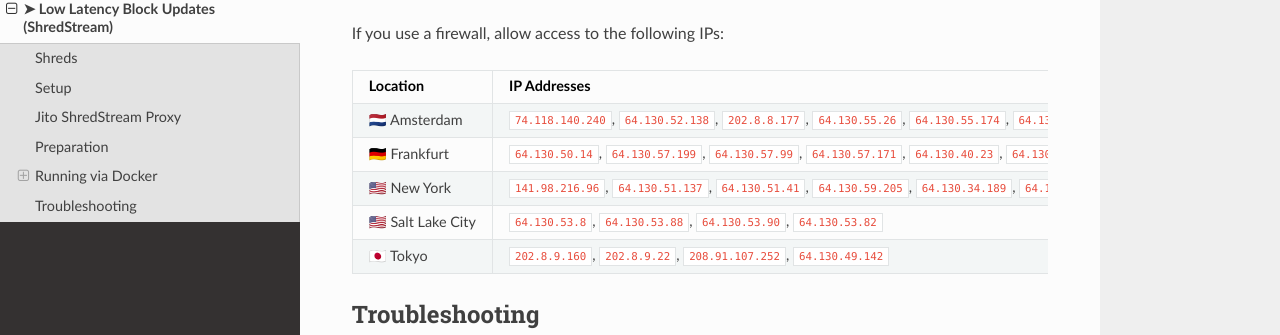
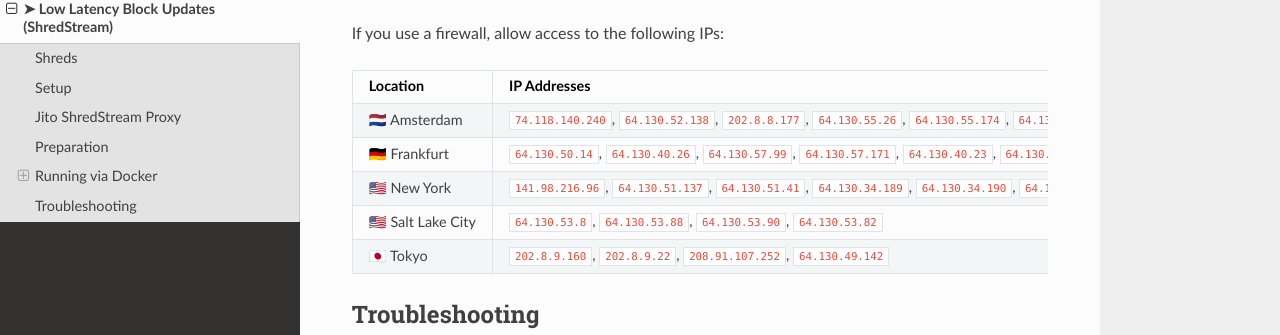
Before and after one commit to jito-labs/jito-docs, a Sphinx documentation site: the page built from docs/source/lowlatencytxnfeed.md, in a window 1280 px wide and 900 px high, scrolled down 2651 px. Shown: the part 188-523 px from the top of the window. Built offline with Sphinx 7.4.7 and the Read the Docs theme 3.1.0, drawn with Linux system fonts in a browser that asks for light colours.

```diff
--- a/docs/source/lowlatencytxnfeed.md
+++ b/docs/source/lowlatencytxnfeed.md
@@ -102,13 +102,13 @@ Decoding shreds lets you access transactions without running a full Solana node.
 
 If you use a firewall, allow access to the following IPs:
 
-| Location            | IP Addresses                                                                                                                          |
-|---------------------|---------------------------------------------------------------------------------------------------------------------------------------|
-| 🇳🇱 Amsterdam      | `74.118.140.240`, `64.130.52.138`, `202.8.8.177`, `64.130.55.26`, `64.130.55.174`, `64.130.55.28`                                     |
-| 🇩🇪 Frankfurt      | `64.130.50.14`, `64.130.57.199`, `64.130.57.99`, `64.130.57.171`, `64.130.40.23`, `64.130.40.22`, `64.130.40.21`                      |
-| 🇺🇸 New York       | `141.98.216.96`, `64.130.51.137`, `64.130.51.41`, `64.130.59.205`, `64.130.34.189`, `64.130.34.190`, `64.130.34.141`, `64.130.34.142` |
-| 🇺🇸 Salt Lake City | `64.130.53.8`, `64.130.53.88`, `64.130.53.90`, `64.130.53.82`                                                                         |
-| 🇯🇵 Tokyo          | `202.8.9.160`, `202.8.9.22`, `208.91.107.252`, `64.130.49.142`                                                                        |
+| Location            | IP Addresses                                                                                                         |
+|---------------------|----------------------------------------------------------------------------------------------------------------------|
+| 🇳🇱 Amsterdam      | `74.118.140.240`, `64.130.52.138`, `202.8.8.177`, `64.130.55.26`, `64.130.55.174`, `64.130.55.28`                    |
+| 🇩🇪 Frankfurt      | `64.130.50.14`, `64.130.40.26`, `64.130.57.99`, `64.130.57.171`, `64.130.40.23`, `64.130.40.22`, `64.130.40.21`      |
+| 🇺🇸 New York       | `141.98.216.96`, `64.130.51.137`, `64.130.51.41`, `64.130.34.189`, `64.130.34.190`, `64.130.34.141`, `64.130.34.142` |
+| 🇺🇸 Salt Lake City | `64.130.53.8`, `64.130.53.88`, `64.130.53.90`, `64.130.53.82`                                                        |
+| 🇯🇵 Tokyo          | `202.8.9.160`, `202.8.9.22`, `208.91.107.252`, `64.130.49.142`                                                       |
 
 ## Troubleshooting
 
```
Also changed, not shown: docs/source/lowlatencytxnsend.md (+1 -1 lines).
